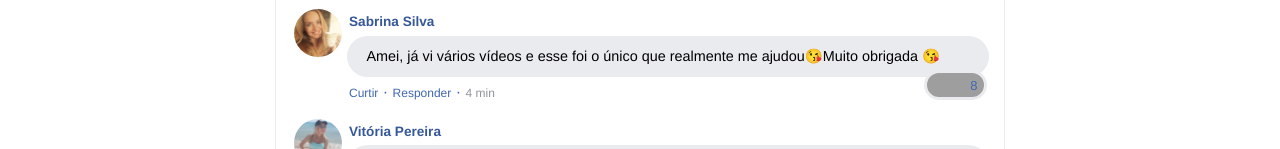
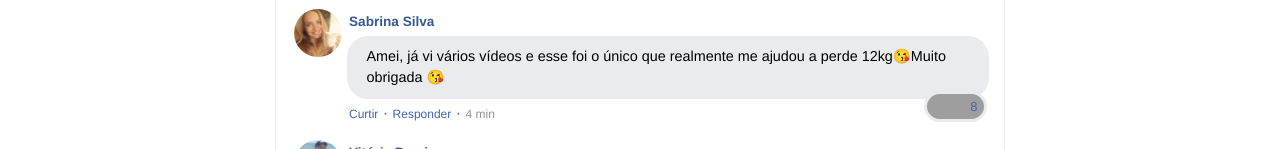
Before and after one commit to queimatotaldiaria/sandraoliveira.site, a plain HTML site: page index.html in a window 1280 px wide. Shown: the part 691-840 px from the top of the page. Drawn offline with nearby package versions, Linux system fonts and the light colour scheme; grey boxes are pictures that could not be loaded; a script that the page names is missing.

Commit message:
Update index.html

```diff
--- a/index.html
+++ b/index.html
@@ -99,7 +99,7 @@
 </td>
 </tr>
 <tr>
-<td class="fb-comments-comment-text">Amei, já vi vários vídeos e esse foi o único que realmente me ajudou😘Muito obrigada 😘</td>
+<td class="fb-comments-comment-text">Amei, já vi vários vídeos e esse foi o único que realmente me ajudou a perde 12kg😘Muito obrigada 😘</td>
 </tr>
 <tr>
 <td class="fb-comments-comment-actions">
```
